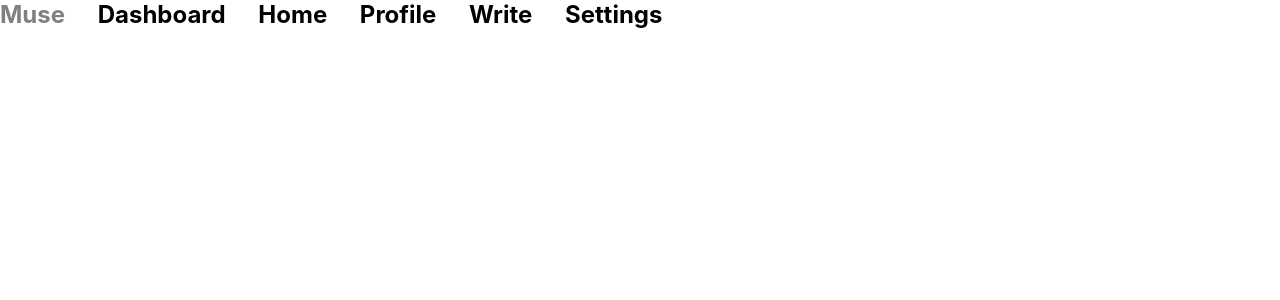
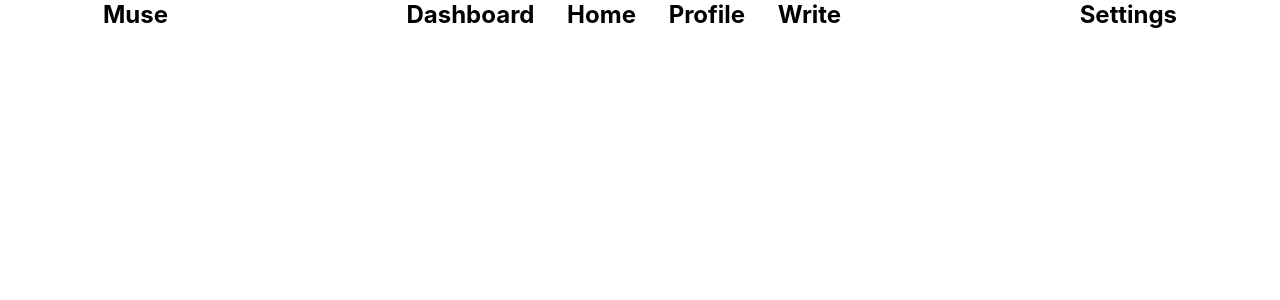
Before and after one commit to EstefanHu/MuseMockIII, a React (Create React App) app in the folder client/: page / in a window 1280 px wide. Shown: the top 300 px of the page. Built offline with nearby package versions, Linux system fonts and the light colour scheme.

Commit message:
installed setting markup

```diff
--- a/client/src/components/settings/settings.js
+++ b/client/src/components/settings/settings.js
@@ -0,0 +1,13 @@
+import React, { Component } from 'react';
+
+class Settings extends Component {
+    render() {
+        return(
+            <main>
+                <h1>Hello from Settings</h1>
+            </main>
+        )
+    }
+}
+
+export default Settings;
--- a/client/src/index.css
+++ b/client/src/index.css
@@ -14,6 +14,7 @@ body {
 
 nav {
   display: flex;
+  justify-content: space-around;
   position: fixed;
   top: 0;
   left: 0;
```
